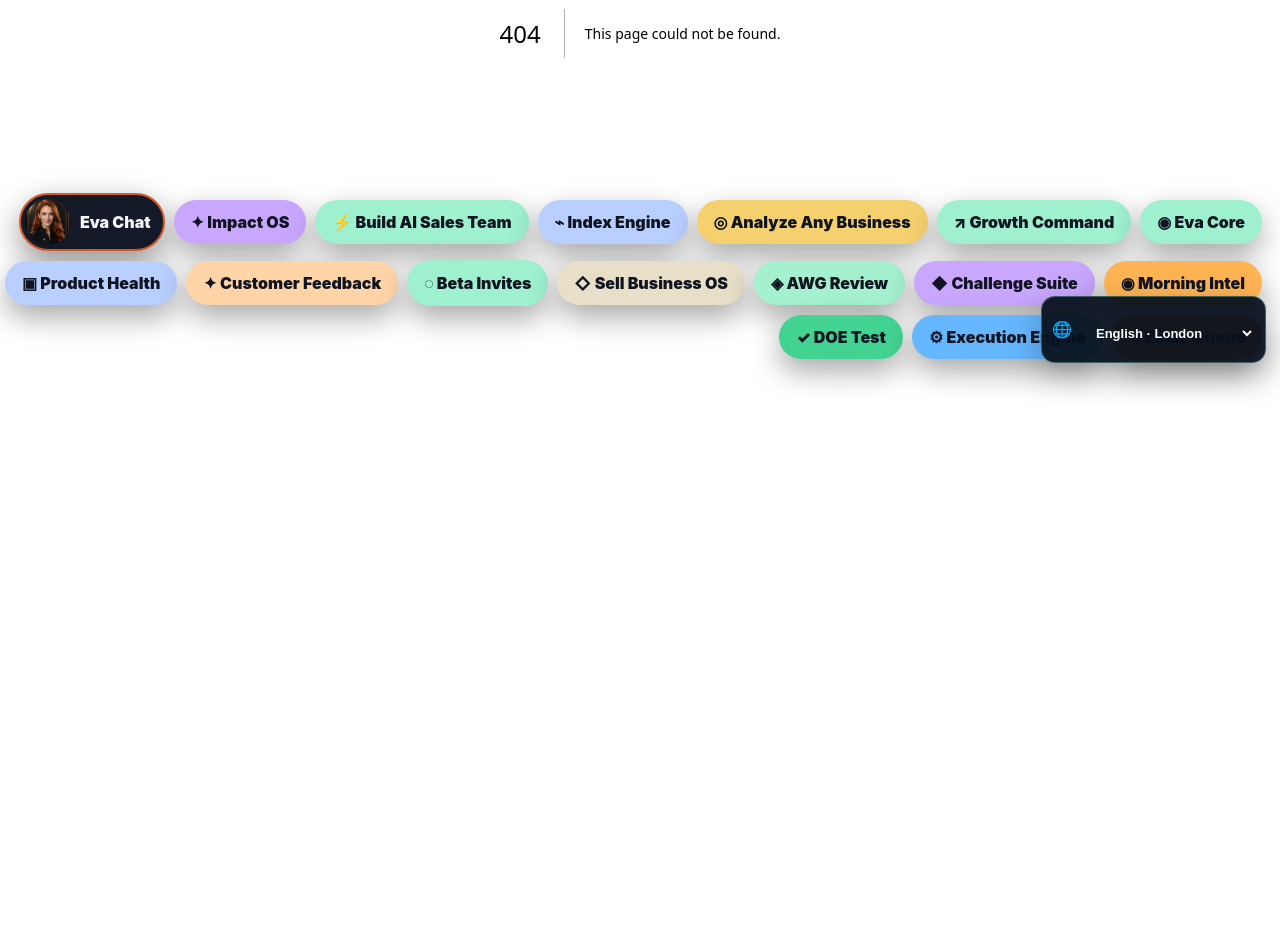
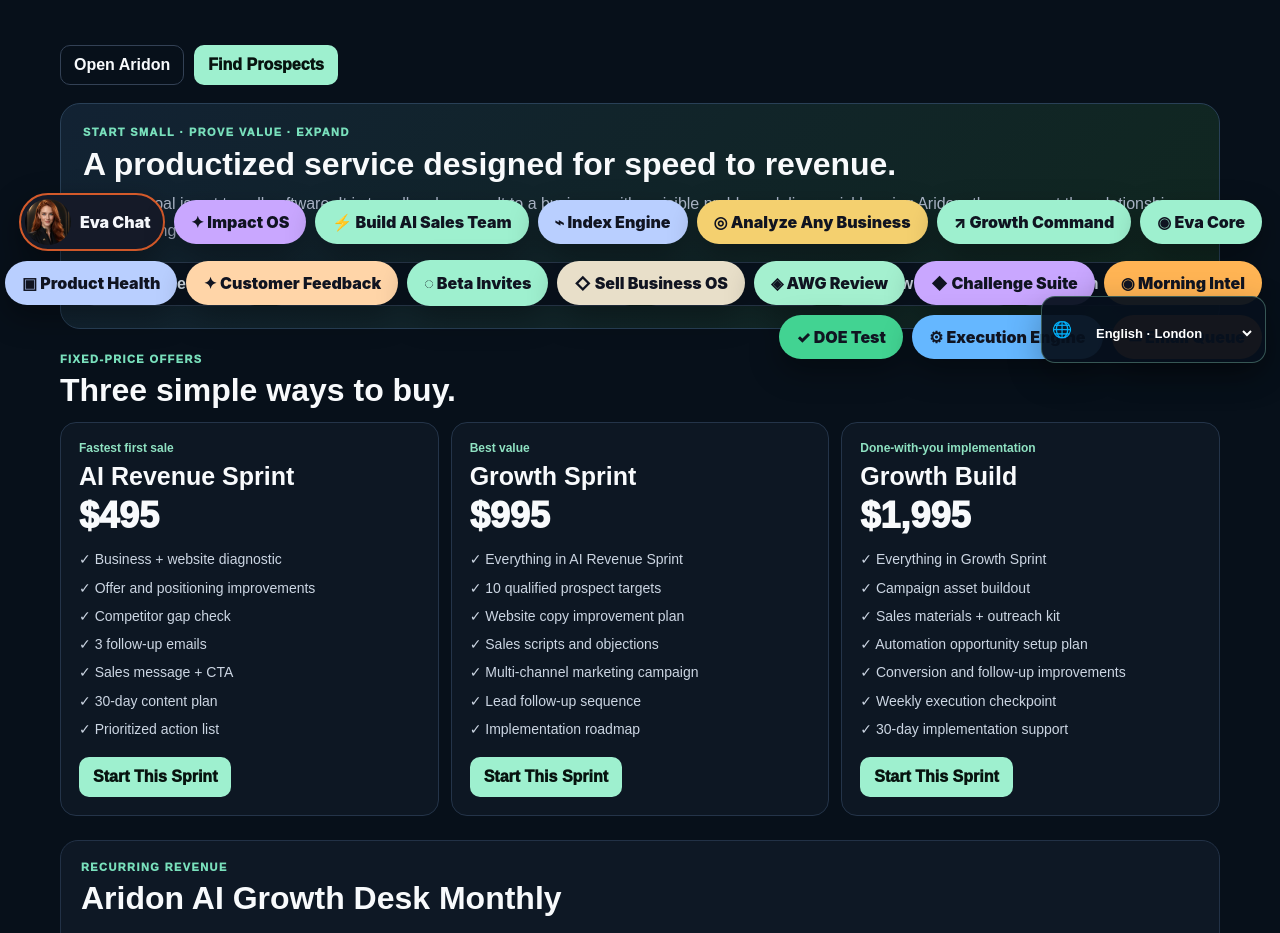
Before and after one commit to jimrusk/aridon-app, a Next.js app: page /growth-desk in a window 1280 px wide. Before the commit this address had no page. Shown: the part 423-1356 px from the top of the page. Before the commit the page ends 856 px from the top, so only its background shows below. Built offline with nearby package versions, Linux system fonts and the light colour scheme.

Commit message:
Launch Aridon AI Growth Desk offer page

```diff
--- /dev/null
+++ b/app/growth-desk/page.tsx
@@ -0,0 +1,168 @@
+import Link from 'next/link';
+
+const packages = [
+  {
+    name: 'AI Revenue Sprint',
+    price: '$495',
+    tag: 'Fastest first sale',
+    items: [
+      'Business + website diagnostic',
+      'Offer and positioning improvements',
+      'Competitor gap check',
+      '3 follow-up emails',
+      'Sales message + CTA',
+      '30-day content plan',
+      'Prioritized action list',
+    ],
+  },
+  {
+    name: 'Growth Sprint',
+    price: '$995',
+    tag: 'Best value',
+    items: [
+      'Everything in AI Revenue Sprint',
+      '10 qualified prospect targets',
+      'Website copy improvement plan',
+      'Sales scripts and objections',
+      'Multi-channel marketing campaign',
+      'Lead follow-up sequence',
+      'Implementation roadmap',
+    ],
+  },
+  {
+    name: 'Growth Build',
+    price: '$1,995',
+    tag: 'Done-with-you implementation',
+    items: [
+      'Everything in Growth Sprint',
+      'Campaign asset buildout',
+      'Sales materials + outreach kit',
+      'Automation opportunity setup plan',
+      'Conversion and follow-up improvements',
+      'Weekly execution checkpoint',
+      '30-day implementation support',
+    ],
+  },
+];
+
+export default function GrowthDeskPage() {
+  return (
+    <main style={page}>
+      <div style={shell}>
+        <header style={header}>
+          <div>
+            <div style={eyebrow}>ARIDON AI GROWTH DESK</div>
+            <h1 style={heroTitle}>Turn business problems into finished growth work.</h1>
+            <p style={lead}>Aridon combines business analysis, sales, marketing, website improvement, prospect research, follow-up, and AI automation into one focused service. No prompt packs. No homework pile. We build the work that helps move the business forward.</p>
+          </div>
+          <div style={headerActions}>
+            <Link href="/customer/start" style={ghostButton}>Open Aridon</Link>
+            <Link href="/customer/sales" style={primaryButton}>Find Prospects</Link>
+          </div>
+        </header>
+
+        <section style={heroPanel}>
+          <div>
+            <div style={eyebrow}>START SMALL · PROVE VALUE · EXPAND</div>
+            <h2 style={{ margin: '8px 0 8px', fontSize: 32 }}>A productized service designed for speed to revenue.</h2>
+            <p style={muted}>The first goal is not to sell software. It is to sell a clear result to a business with a visible problem, deliver quickly using Aridon, then convert the relationship into recurring support.</p>
+          </div>
+          <div style={processGrid}>
+            {['Diagnose', 'Prioritize', 'Build', 'Deliver', 'Follow up', 'Retain'].map((step, index) => (
+              <div key={step} style={processCard}><strong>{index + 1}. {step}</strong></div>
+            ))}
+          </div>
+        </section>
+
+        <section style={section}>
+          <div style={eyebrow}>FIXED-PRICE OFFERS</div>
+          <h2 style={sectionTitle}>Three simple ways to buy.</h2>
+          <div style={cards}>
+            {packages.map((pkg) => (
+              <article key={pkg.name} style={card}>
+                <div style={{ color: '#8FE2C2', fontSize: 12, fontWeight: 900 }}>{pkg.tag}</div>
+                <h3 style={{ margin: '7px 0 4px', fontSize: 25 }}>{pkg.name}</h3>
+                <div style={{ fontSize: 36, fontWeight: 950, marginBottom: 12 }}>{pkg.price}</div>
+                <div style={{ display: 'grid', gap: 8 }}>
+                  {pkg.items.map((item) => <div key={item} style={itemRow}>✓ {item}</div>)}
+                </div>
+                <Link href="/customer/start" style={{ ...primaryButton, marginTop: 18, display: 'inline-block' }}>Start This Sprint</Link>
+              </article>
+            ))}
+          </div>
+        </section>
+
+        <section style={sectionAlt}>
+          <div>
+            <div style={eyebrow}>RECURRING REVENUE</div>
+            <h2 style={sectionTitle}>Aridon AI Growth Desk Monthly</h2>
+            <p style={muted}>After the first project, move qualified customers into ongoing support for campaigns, follow-up, proposals, prospect research, website improvements, competitive checks, and workflow automation.</p>
+          </div>
+          <div style={monthlyGrid}>
+            <div style={monthlyCard}><strong>$298/mo</strong><span>Essentials</span><small>Monthly review + prioritized growth actions.</small></div>
+            <div style={monthlyCard}><strong>$795/mo</strong><span>Growth</span><small>Ongoing campaigns, follow-up, research, and sales support.</small></div>
+            <div style={monthlyCard}><strong>$1,995/mo</strong><span>Growth Partner</span><small>High-touch execution and implementation support.</small></div>
+          </div>
+        </section>
+
+        <section style={section}>
+          <div style={eyebrow}>7-DAY FIRST-SALES SPRINT</div>
+          <h2 style={sectionTitle}>The operating plan.</h2>
+          <div style={timeline}>
+            {[
+              ['Day 1', 'Pick one industry and create one strong demonstration audit.'],
+              ['Day 2', 'Build a before/after sample and a fixed-price offer.'],
+              ['Day 3', 'Use Scout to identify 25 businesses with visible growth problems.'],
+              ['Day 4', 'Contact the best 10 with one specific useful observation.'],
+              ['Day 5', 'Run short diagnostics and ask for the first paid sprint.'],
+              ['Day 6', 'Deliver using Creator Studio + the AI Master Library.'],
+              ['Day 7', 'Ask for a testimonial/referral and offer monthly Growth Desk support.'],
+            ].map(([day, action]) => <div key={day} style={timelineRow}><strong>{day}</strong><span>{action}</span></div>)}
+          </div>
+        </section>
+
+        <section style={ctaPanel}>
+          <div>
+            <div style={eyebrow}>SELL THE RESULT, NOT THE TOOL</div>
+            <h2 style={{ margin: '7px 0 7px', fontSize: 30 }}>Aridon already has the machinery. Now use it to close paying work.</h2>
+            <p style={{ margin: 0, color: '#21312A', lineHeight: 1.6 }}>Start with one industry, one offer, and ten high-fit prospects. Revenue is never guaranteed, but this path is built to shorten the distance between capability and a customer saying yes.</p>
+          </div>
+          <div style={{ display: 'flex', gap: 10, flexWrap: 'wrap' }}>
+            <Link href="/customer/sales" style={darkButton}>Build Prospect List</Link>
+            <Link href="/customer/creator" style={outlineDarkButton}>Build Campaign</Link>
+          </div>
+        </section>
+
+        <p style={footnote}>Payment checkout is being prepared in Stripe test mode first. Live charging should only be enabled after the live Stripe account and final terms are confirmed.</p>
+      </div>
+    </main>
+  );
+}
+
+const page = { minHeight: '100vh', background: '#07101A', color: '#F8FAFC', fontFamily: 'Arial, sans-serif', padding: '28px 18px 100px' };
+const shell = { maxWidth: 1160, margin: '0 auto' };
+const header = { display: 'flex', justifyContent: 'space-between', gap: 24, alignItems: 'start', flexWrap: 'wrap' as const, marginBottom: 18 };
+const headerActions = { display: 'flex', gap: 10, flexWrap: 'wrap' as const };
+const eyebrow = { color: '#79E0BC', fontSize: 11, letterSpacing: 1.4, fontWeight: 950 };
+const heroTitle = { fontSize: 'clamp(42px,7vw,72px)', lineHeight: .98, margin: '9px 0 12px', maxWidth: 840 };
+const lead = { maxWidth: 860, color: '#BBC7D6', lineHeight: 1.7, fontSize: 18 };
+const muted = { color: '#AEB9CB', lineHeight: 1.65, margin: 0 };
+const primaryButton = { background: '#9EF0CF', color: '#07130F', borderRadius: 10, padding: '11px 14px', textDecoration: 'none', fontWeight: 950 };
+const ghostButton = { border: '1px solid #334155', color: '#F8FAFC', borderRadius: 10, padding: '10px 13px', textDecoration: 'none', fontWeight: 850 };
+const heroPanel = { background: 'linear-gradient(135deg,#122233,#10271F)', border: '1px solid #294057', borderRadius: 20, padding: 22, display: 'grid', gap: 18 };
+const processGrid = { display: 'grid', gridTemplateColumns: 'repeat(auto-fit,minmax(130px,1fr))', gap: 9 };
+const processCard = { background: '#09131F', border: '1px solid #2A3A4E', borderRadius: 11, padding: 12, color: '#DCE7F2' };
+const section = { marginTop: 24 };
+const sectionAlt = { marginTop: 24, background: '#0E1825', border: '1px solid #223146', borderRadius: 18, padding: 20 };
+const sectionTitle = { fontSize: 32, margin: '7px 0 13px' };
+const cards = { display: 'grid', gridTemplateColumns: 'repeat(auto-fit,minmax(260px,1fr))', gap: 12 };
+const card = { background: '#0D1723', border: '1px solid #243449', borderRadius: 16, padding: 18 };
+const itemRow = { color: '#CCD6E3', lineHeight: 1.45, fontSize: 14 };
+const monthlyGrid = { display: 'grid', gridTemplateColumns: 'repeat(auto-fit,minmax(220px,1fr))', gap: 10, marginTop: 14 };
+const monthlyCard = { background: '#09131F', border: '1px solid #26374D', borderRadius: 13, padding: 15, display: 'grid', gap: 6 };
+const timeline = { display: 'grid', gap: 8 };
+const timelineRow = { display: 'grid', gridTemplateColumns: '80px 1fr', gap: 12, alignItems: 'start', background: '#0E1825', border: '1px solid #223146', borderRadius: 12, padding: 13 };
+const ctaPanel = { marginTop: 26, background: '#DDF8ED', color: '#102019', borderRadius: 18, padding: 20, display: 'flex', justifyContent: 'space-between', gap: 18, alignItems: 'center', flexWrap: 'wrap' as const };
+const darkButton = { background: '#102019', color: '#FFFFFF', borderRadius: 10, padding: '11px 14px', textDecoration: 'none', fontWeight: 900 };
+const outlineDarkButton = { border: '1px solid #49675B', color: '#102019', borderRadius: 10, padding: '10px 13px', textDecoration: 'none', fontWeight: 900 };
+const footnote = { color: '#7F8EA2', fontSize: 12, lineHeight: 1.5, marginTop: 18 };
```
